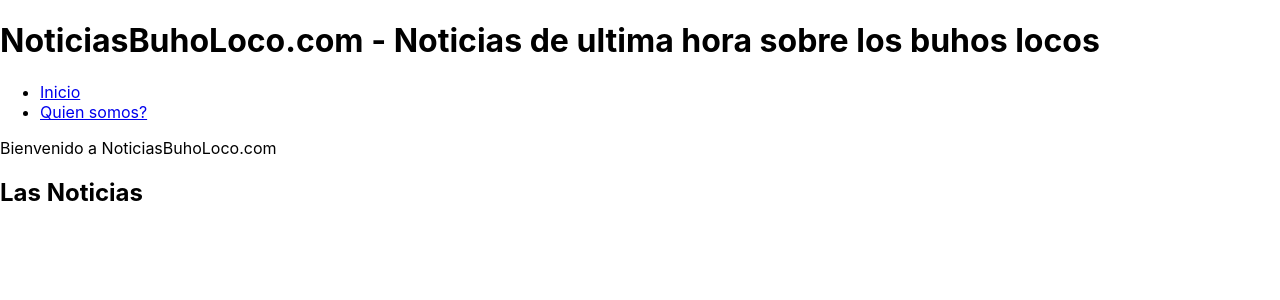
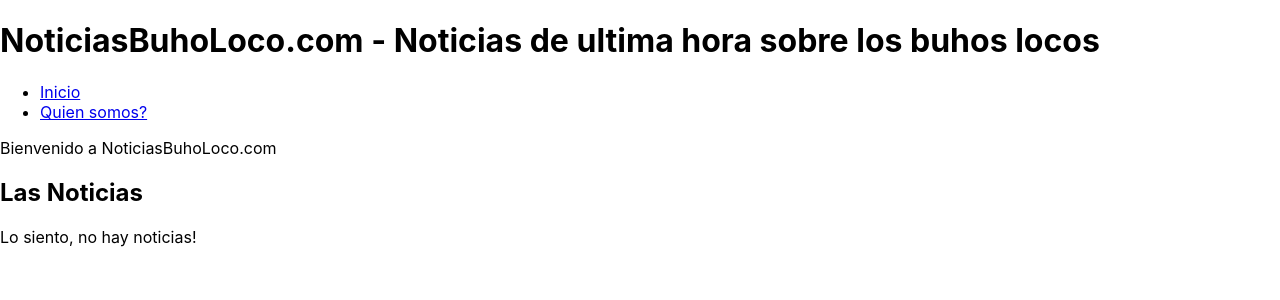
Before and after one commit to timcowlishaw/react-redux-tutorial, a React (Create React App) app in the folder client/: page / in a window 1280 px wide. Shown: the top 300 px of the page. Built offline with nearby package versions, Linux system fonts and the light colour scheme.

Commit message:
add no news error msg

```diff
--- a/client/src/components/containers/News.js
+++ b/client/src/components/containers/News.js
@@ -12,6 +12,10 @@ class News extends Component {
         return (
             <div>
                 <h2> Las Noticias </h2>
+                { this.props.news.length > 0
+                  ? (<ul> { newsItems } </ul>)
+                  : (<div>Lo siento, no hay noticias!</div>)
+                }
                 <ul>
                     { newsItems }
                 </ul>
```
